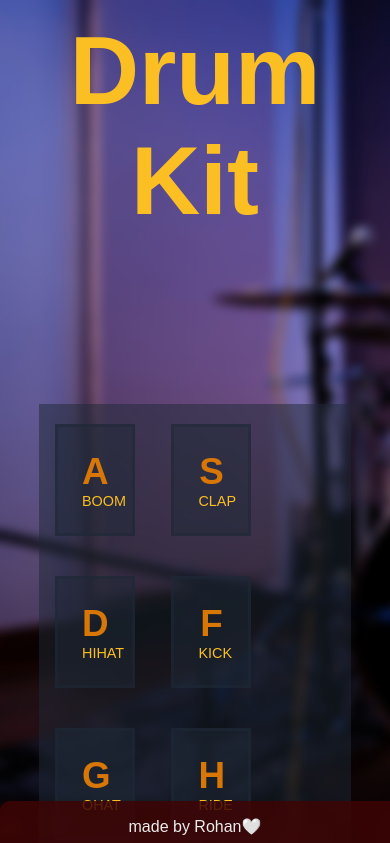
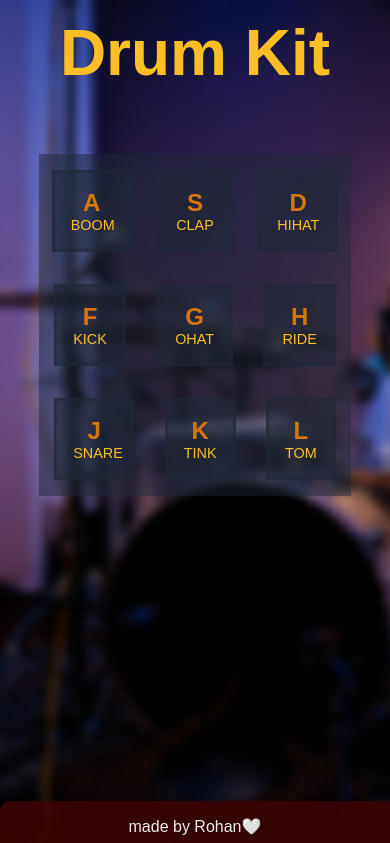
Before and after one commit to rohan-joby/Drum-Kit, a plain HTML site: page index.html in a window 390 px wide. Shown: the top 843 px of the page. Drawn offline with Linux system fonts and the light colour scheme.

Commit message:
feat: made responsive

```diff
--- a/app.js
+++ b/app.js
@@ -3,7 +3,8 @@ function handleKeydown(e) {
   const key = document.querySelector(`.key[data-key = "${e.code}"]`);
   const audio = document.querySelector(`.sound[data-key = "${e.code}"]`);
 
-  if (!audio) {  //exit if any other button is pressed.
+  if (!audio) {
+    //exit if any other button is pressed.
     return;
   }
   playSound(audio, key); //function to play drum kit sound
@@ -16,9 +17,14 @@ function handleClick(e) {
   const button = document.querySelector(`.key[data-key = ${dataKey}]`);
   const audio = document.querySelector(`.sound[data-key = "${dataKey}"]`);
 
-  if(!button){return;}
-  if (!audio) {return;} //exit if any other button is pressed.
+  if (!keyElement) {
+    return;
+  }
+  if (!audio) {
+    return;
+  } //exit if any other button is pressed.
   playSound(audio, button); //function to play drum kit sound
+  e.preventDefault();
 }
 
 function playSound(audio, key) {
@@ -28,7 +34,9 @@ function playSound(audio, key) {
 }
 
 document.addEventListener("keydown", handleKeydown); //listening for key press
+
 document.addEventListener("click", handleClick); //listening for button click
+document.addEventListener("touchend", handleClick, false); //for touchscreens, "click" event does not work on Safari if the element is not "clickable"
 
 //need to loop over NodeList to add Event Listener to listen for end of animation
 const keys = document.querySelectorAll(".key");
--- a/style.css
+++ b/style.css
@@ -4,7 +4,7 @@
   --accent-color-100: #fbbf24;
   --accent-color-500: #d97706;
   --accent-color-900: #92400e;
-  --footer-color-600:hsla(0, 88%, 13%,0.85);
+  --footer-color-600: hsla(0, 88%, 13%, 0.85);
 }
 
 * {
@@ -19,6 +19,7 @@ body {
   background-repeat: no-repeat;
   background-size: cover;
   background-color: var(--primary-color-500);
+  position: relative;
 }
 
 .heading {
@@ -29,14 +30,14 @@ body {
 }
 
 .switches {
-  display: flexbox;
+  display: flex;
   flex-direction: row;
   flex-wrap: wrap;
   justify-content: space-around;
   align-content: space-around;
   align-items: center;
   max-width: 80vw;
-  margin: 18vh auto;
+  margin: 2rem auto;
   background-color: var(--primary-color-900);
 }
 
@@ -63,13 +64,11 @@ body {
   color: var(--accent-color-100);
 }
 
-.playing,
-.key:hover {
+.playing {
   transform: scale(1.1);
   border: 2px solid var(--accent-color-100);
   box-shadow: 0 0 5px #fbbf24;
 }
-
 
 footer {
   background-color: var(--footer-color-600);
@@ -84,3 +83,23 @@ footer {
   text-align: center;
   border-top-left-radius: 10px;
 }
+
+@media screen and (max-width: 700px) {
+  body{
+    background-position: 30% 0%;
+  }
+
+  .heading {
+    font-size: 2rem;
+  }
+
+  .switches {
+    margin: 3rem auto;
+  }
+
+  .key {
+    font-size: 1.5rem;
+    padding: 1rem;
+    margin: 1rem 0.5rem;
+  }
+}
```
Also changed, not shown: index.html (+1 -1 lines).
